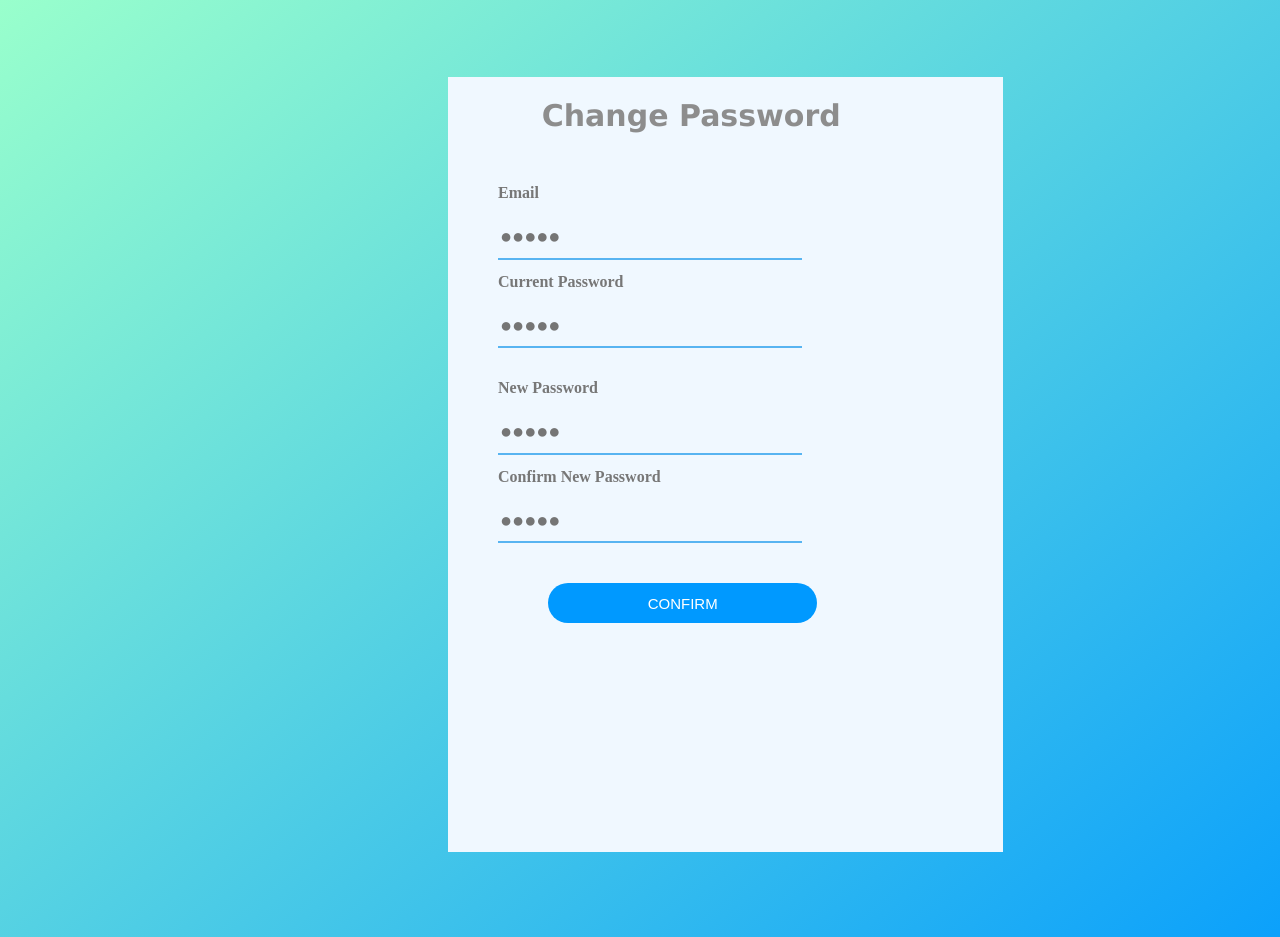
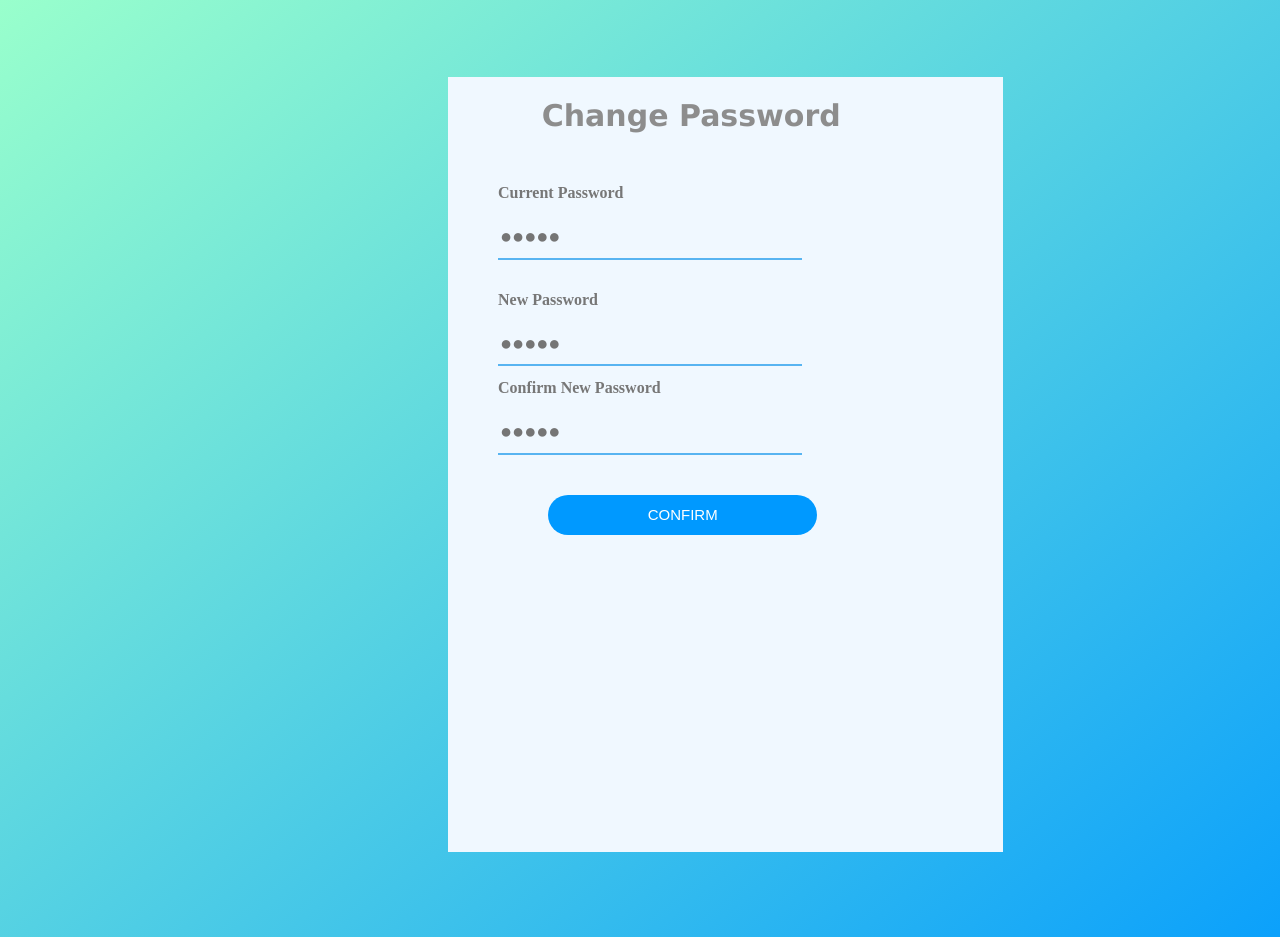
Before and after one commit to ShemMwanza/121425-IAP_Work, a PHP site: page /ChangePassword.php in a window 1280 px wide. Run offline with PHP 8.4, Linux system fonts and the light colour scheme; some libraries are stand-ins or nearby versions.

Commit message:
Update ChangePassword.php

```diff
--- a/LAB 2/ChangePassword.php
+++ b/LAB 2/ChangePassword.php
@@ -24,10 +24,10 @@
 
             <br>
 
-            <form action="index.php" method="POST">
+            <form action="processChangePassword.php" method="POST">
                 <div class="form1">
-                <h2>Email</h2>
-                    <input type="email" name="email" id="input" placeholder="&#9679;&#9679;&#9679;&#9679;&#9679;">
+                <!-- <h2>Email</h2>
+                    <input type="email" name="email" id="input" placeholder="&#9679;&#9679;&#9679;&#9679;&#9679;"> -->
 
                     <h2>Current Password</h2>
                     <input type="password" name="password" id="input" placeholder="&#9679;&#9679;&#9679;&#9679;&#9679;">
```
